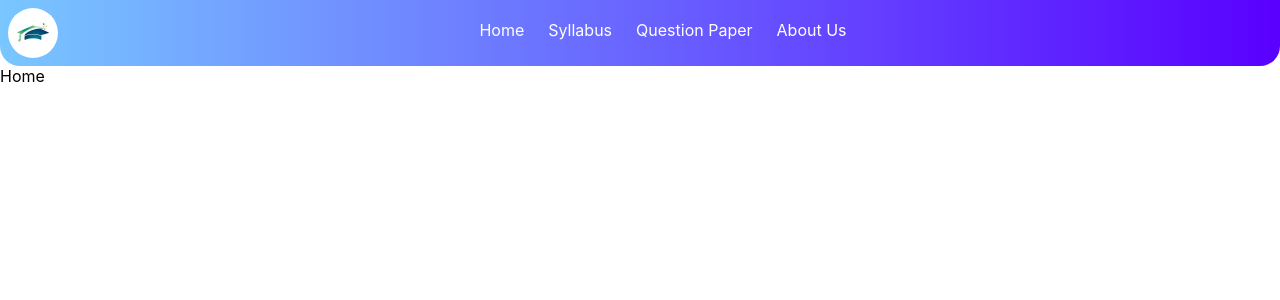
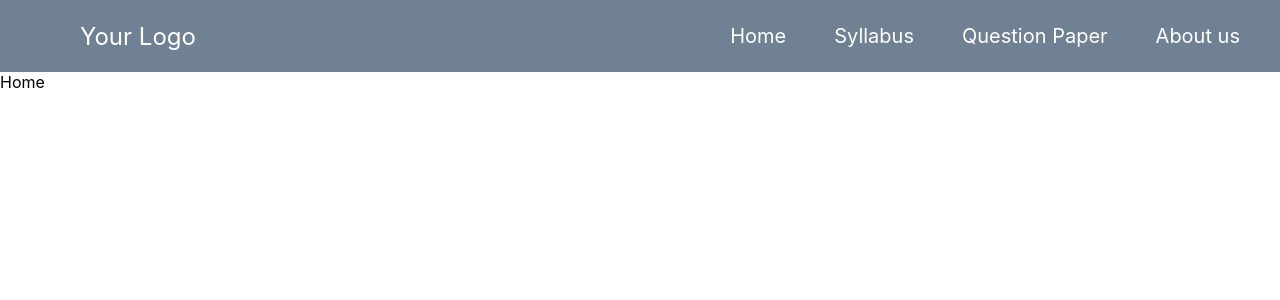
Before and after one commit to SvuAcadamics/student-help, a React (Create React App) app: page / in a window 1280 px wide. Shown: the top 300 px of the page. Built offline with nearby package versions, Linux system fonts and the light colour scheme.

Commit message:
Added nav bar

```diff
--- a/src/App.js
+++ b/src/App.js
@@ -5,22 +5,18 @@ import Questionpaper from './pages/Questionpapers/Questionpaper';
 import Navigation from './components/Navigator/Navigation';
 import Syllabus from './pages/Syllabus/Syllabus';
 import AboutUs from './pages/AboutUs/AboutUs';
+import Navbar from './components/Navbar/Navbar';
 
 const App = () => {
-  const [theme, setTheme] = useState('dark');
-
-  const toggleTheme = () => {
-    setTheme((prevTheme) => (prevTheme === 'dark' ? 'light' : 'dark'));
-  };
 
   return (
     <Router>
-      <Navigation theme={theme} toggleTheme={toggleTheme} />
+      <Navbar/>
       <Routes>
-        <Route path="/" element={<Home theme={theme} />} />
-        <Route path="/syllabus" element={<Syllabus theme={theme} />} />
-        <Route path="/questionpaper" element={<Questionpaper theme={theme} />} />
-        <Route path='/AboutUs' element={<AboutUs theme={theme} />} />
+        <Route path="/" element={<Home />} />
+        <Route path="/syllabus" element={<Syllabus />} />
+        <Route path="/questionpaper" element={<Questionpaper />} />
+        <Route path='/AboutUs' element={<AboutUs/>} />
       </Routes>
     </Router>
   );
--- /dev/null
+++ b/src/components/Navbar/Navbar.css
@@ -0,0 +1,57 @@
+/* Navbar.css */
+
+.navbar {
+
+  display: flex;
+  justify-content: space-between;
+  align-items: center;
+  padding: 1rem;
+  padding-left: 5rem;
+background-color: rgba(76, 96, 120, 0.79);
+ color: white; /* Set text color to white */
+}
+
+.logo {
+  font-size: 1.5rem;
+}
+
+.menu {
+  display: flex;
+  flex-direction: row;
+}
+
+.menu a {
+  font-size: 20px;
+  font-weight: semi-bold;
+  color: white;
+  text-decoration: none;
+  padding: 0.5rem;
+  margin: 0 1rem;
+}
+
+.toggle-button {
+  font-size: 1.5rem;
+  cursor: pointer;
+  display: none; /* Hide by default on larger screens */
+}
+
+@media (max-width: 768px) {
+  .menu {
+    display: none; /* Hide on larger screens */
+    flex-direction: column;
+    position: absolute;
+    top: 3.8rem;
+    left: 0;
+    width: 100%;
+    background-color: rgba(76, 96, 120, 0.79);
+    text-align: center;
+  }
+
+  .menu.active {
+    display: flex;
+  }
+
+  .toggle-button {
+    display: block; /* Show on smaller screens */
+  }
+}
--- /dev/null
+++ b/src/components/Navbar/Navbar.jsx
@@ -0,0 +1,35 @@
+// Navbar.js
+
+import React, { useState } from 'react';
+import './Navbar.css';  // Create a separate CSS file for styling
+import { Link } from "react-router-dom";
+
+
+const Navbar = () => {
+  const [isMobile, setIsMobile] = useState(false);
+
+  const handleToggle = () => {
+    setIsMobile(!isMobile);
+  };
+
+  return (
+    <nav className="navbar">
+      <div className="logo">Your Logo</div>
+
+      <div className={`menu ${isMobile ? 'active' : ''}`}>
+        <Link className="link-for-data" to="/home">Home</Link>
+        <Link className="link-for-data" to="/syllabus">Syllabus</Link>
+        <Link className="link-for-data" to="/questionpaper">Question Paper</Link>
+        <Link className="link-for-data" to="/AboutUs">About us</Link>
+
+
+      </div>
+
+      <div className="toggle-button" onClick={handleToggle}>
+        &#9776;
+      </div>
+    </nav>
+  );
+};
+
+export default Navbar;
--- a/src/components/Navigator/Navigation.css
+++ b/src/components/Navigator/Navigation.css
@@ -13,7 +13,7 @@ img{
 header{
   text-align: center;
   overflow: hidden;
-  background-image:linear-gradient(to right,rgb(121, 199, 255), rgb(89, 0, 255));
+  background-color: rgba(76, 96, 120, 0.79);
   border-bottom-left-radius:20px ;
   border-bottom-right-radius: 20px;
 }
--- a/src/components/Navigator/Navigation.jsx
+++ b/src/components/Navigator/Navigation.jsx
@@ -18,6 +18,7 @@ const Navigation = () => {
         </div>
       </nav>
       </header>
+
     </>
   )
 }
```
